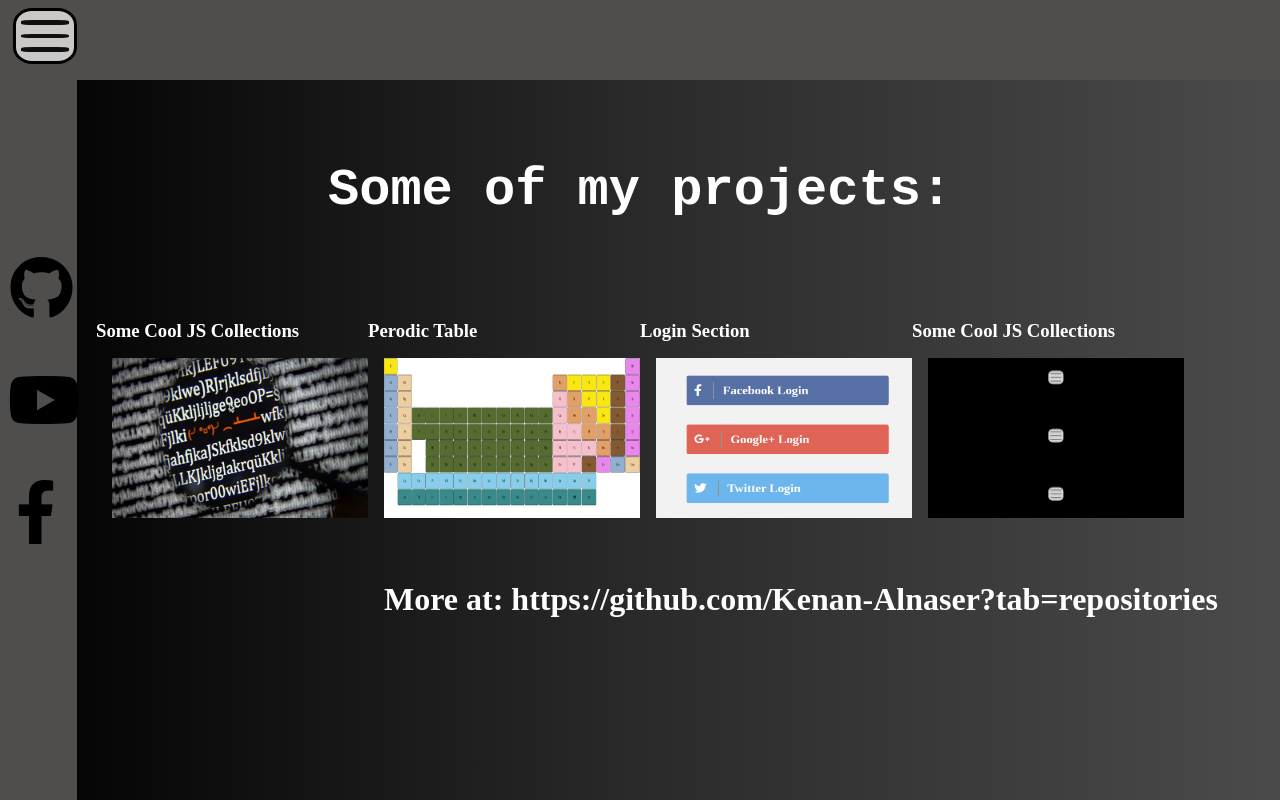
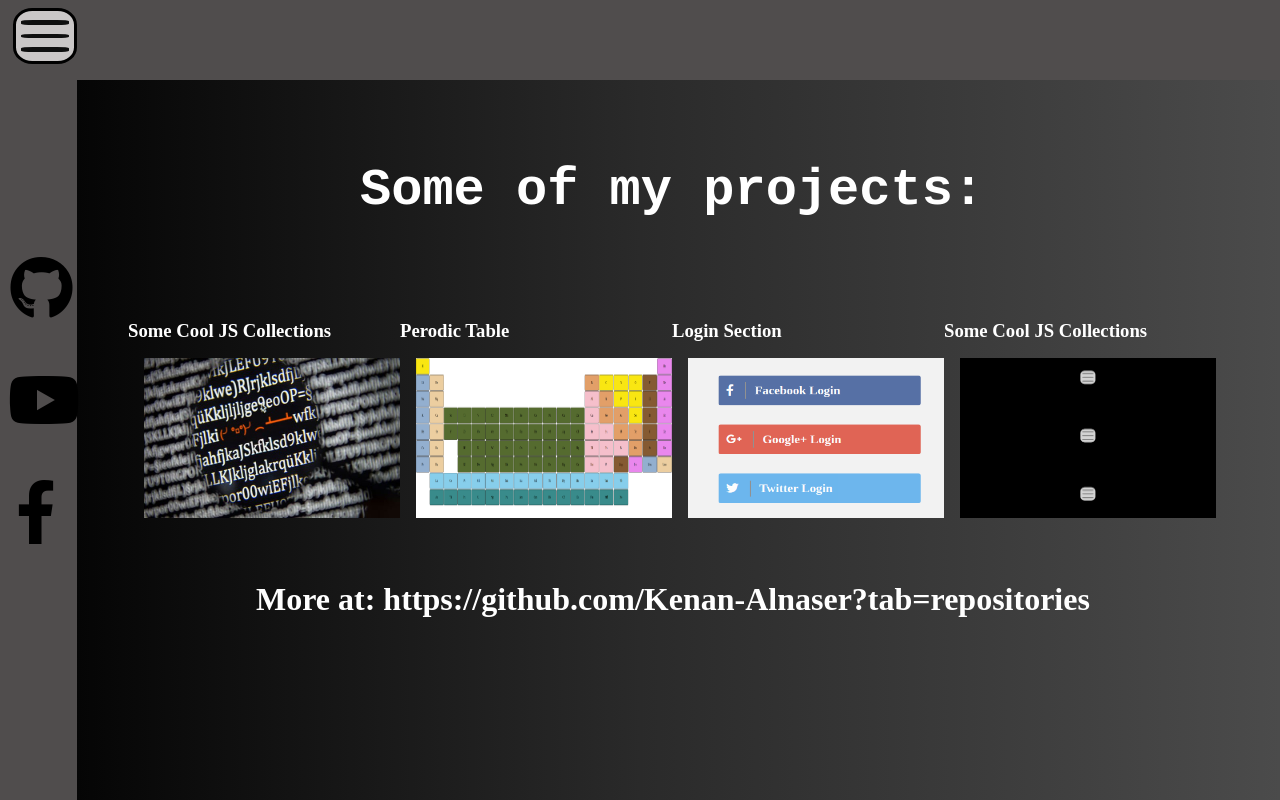
Before and after one commit to Kenan-Alnaser/my-portfolio, a plain HTML site: page html/projects.html in a window 1280 px wide. Drawn offline with Linux system fonts and the light colour scheme.

```diff
--- a/css/style.css
+++ b/css/style.css
@@ -139,7 +139,7 @@
 #more-repos {
   position: absolute;
   top: 60vh;
-  left: 30vw;
+  left: 10vw;
   transform: scale(1);
   color: white;
 }
@@ -147,3 +147,7 @@
   position: absolute;
   right: 35vw;
 }
+.projects {
+  position: absolute;
+  right: 5vw;
+}
```
